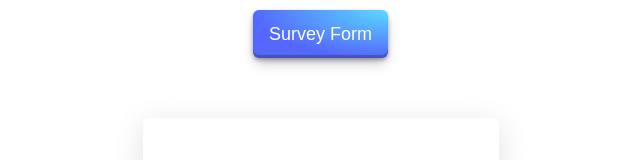
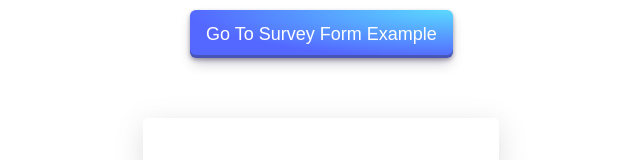
Before and after one commit to Hkc1673/react-formik-form-generator-example, a React (Create React App) app: page / in a window 1280 px wide. Shown: the top 160 px of the page, without its empty margins (319-959 px from the left). Built offline with nearby package versions, Linux system fonts and the light colour scheme.

Commit message:
modified button title

```diff
--- a/src/App.tsx
+++ b/src/App.tsx
@@ -8,7 +8,7 @@ function App() {
   return (
     <AppContainer>
       <Button onClick={() => setIsSurvey(!isSurvey)}>
-        {isSurvey ? "Login Form" : "Survey Form"}
+        {isSurvey ? "Go To Login Form Example" : "Go To Survey Form Example"}
       </Button>
       {!isSurvey && <LoginForm />}
 
--- a/src/components/_style.tsx
+++ b/src/components/_style.tsx
@@ -27,6 +27,7 @@ export const SurveyFormContainer = styled.div`
   box-shadow: rgba(0, 0, 0, 0.25) 0px 25px 50px -12px;
   border-radius: 5px;
   padding: 30px 50px;
+  margin-bottom: 50px;
   h1 {
     letter-spacing: 1px;
     color: #00b4ef;
```
